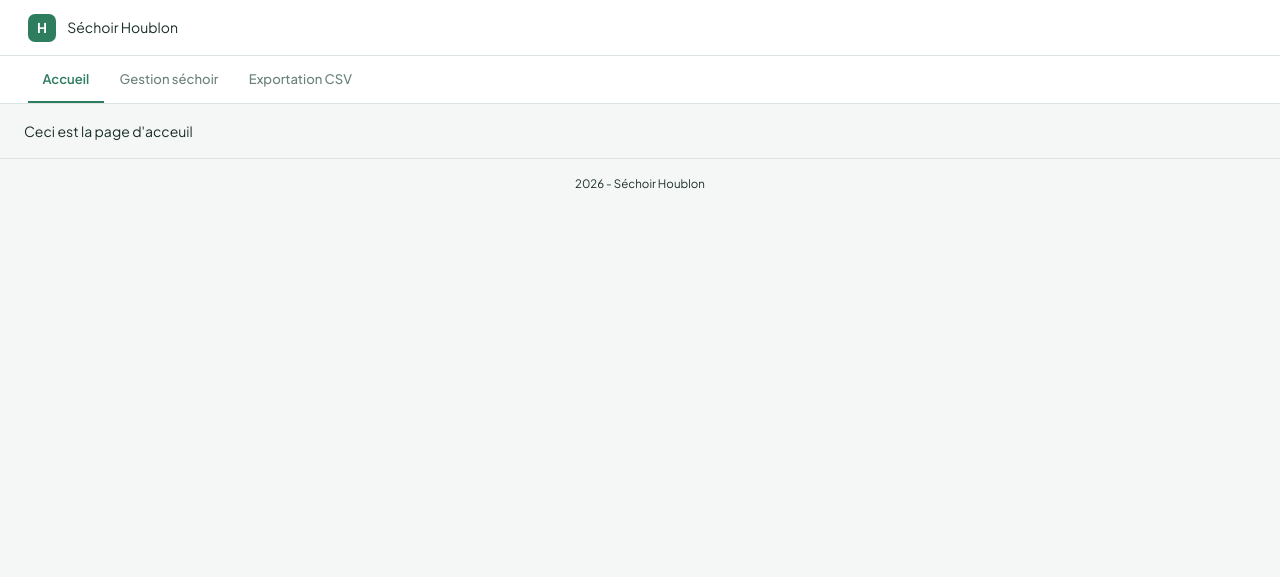
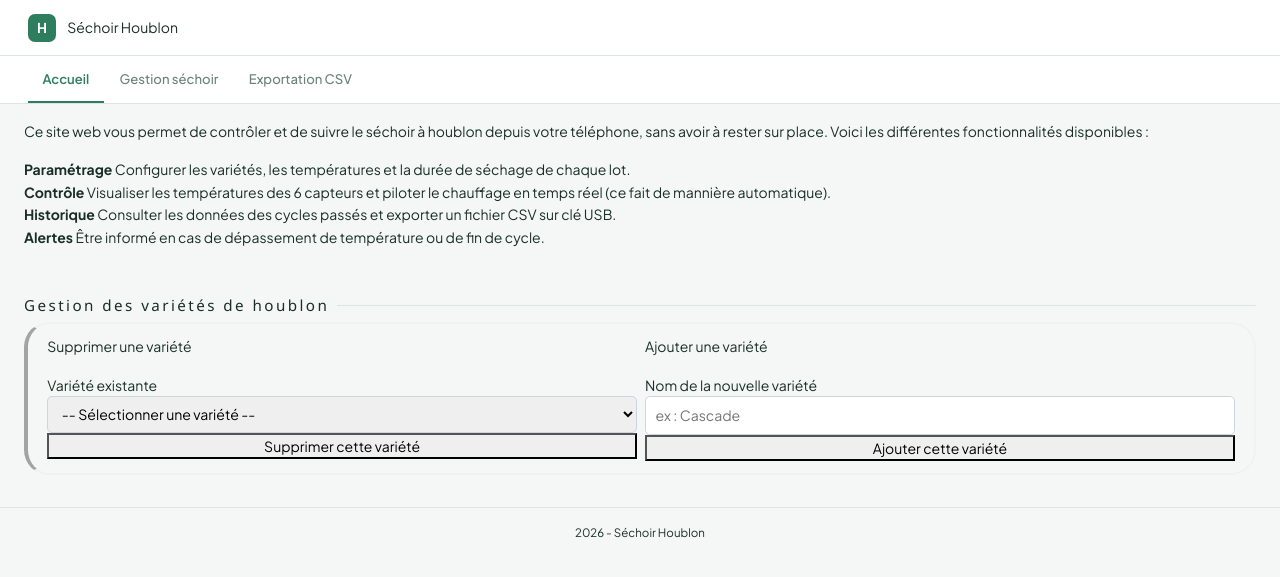
Before and after one commit to Sauvage89/sechoir-houblon, a PHP site: page / in a window 1280 px wide. Shown: the top 577 px of the page. Run offline with PHP 8.4, Linux system fonts and the light colour scheme; data that the repository does not hold is empty.

Commit message:
feat: site web

```diff
--- a/api/lib/bdd.php
+++ b/api/lib/bdd.php
@@ -1,5 +1,5 @@
 <?php
-function	db_connect(): ?PDO
+function db_connect(): ?PDO
 {
 	$host	= "localhost";
 	$dbname	= "base_sechoir";
@@ -24,12 +24,13 @@ function	db_connect(): ?PDO
 	catch (PDOException $e)
 	{
 		die("Erreur connexion BDD : " . $e->getMessage());
+		return (NULL);
 	}
 }
 
-function	db_query(PDO $pdo, string $sql, array $params = []): PDOStatement
+function db_query(PDO $pdo, string $query_sql, array $params = []): PDOStatement
 {
-	$stmt = $pdo->prepare($sql);
+	$stmt = $pdo->prepare($query_sql);
 	$stmt->execute($params);
 	return ($stmt);
 }
--- a/api/query_get_variete.php
+++ b/api/query_get_variete.php
@@ -1,9 +1,11 @@
 <?php
+
 header('Content-Type: application/json');
 
-require_once __DIR__ . "/lib/bdd.php";
+require "lib/bdd.php";
 
-try {
+try
+{
 	$pdo = db_connect();
 
 	$stmt = db_query(
--- a/css/style.css
+++ b/css/style.css
@@ -14,6 +14,14 @@
 @import url("gestion-overlay-content.css");
 
 @import url("export_main.css");
+
+.form-msg {
+	display: block;
+	margin-top: 8px;
+	font-size: 0.9rem;
+	color: #2e7d32;
+	min-height: 20px;
+}
 
 .btn-block {
 	display: flex;
--- /dev/null
+++ b/js/accueil/GestionAPI.js
@@ -0,0 +1,80 @@
+async function supprimerVariete() {
+	console.log("[DEBUG] : into file '/js/accueil/GestionApi.js' : into function : 'supprimerVariete()");
+	console.log("[DEBUG] : l'utilisateur essaye de supprimer une variete.");
+
+	const select = document.getElementById("inputVariete");
+	const msg    = document.getElementById("supprimer-variete-msg");
+	const id_variete = select.value;
+
+	if (!id_variete) {
+		msg.style.color = "red";
+		msg.textContent = "Veuillez sélectionner une variété.";
+		console.log("[DEBUG] : l'utilisateur essaye de supprimer une variete or il n'a pas selectionner de variete.");
+		return;
+	}
+
+	try {
+		const res = await fetch(`../api/query_delete_variete.php?id_variete=${id_variete}`);
+		const data = await res.json();
+
+		if (data.status === "ok") {
+			msg.style.color = "green";
+			msg.textContent = "Variété supprimée avec succès.";
+			get_variete();
+
+		}
+		else {
+			msg.style.color = "red";
+			msg.textContent = "Erreur serveur.";
+
+		}
+
+	}
+	catch (error) {
+
+		console.error(error);
+
+		msg.textContent = "Erreur serveur.";
+
+	}
+}
+
+async function ajouterVariete() {
+	console.log("[DEBUG] : into file '/js/accueil/GestionApi.js' : into function : 'ajouterVariete()'");
+	console.log("[DEBUG] : l'utilisateur essaye d'ajouter une variete.");
+
+	const input = document.getElementById("inputNouvelleVariete");
+	const msg   = document.getElementById("nouvelle-variete-msg");
+	const select = document.getElementById("inputVariete");
+	const nom = input.value.trim();
+
+	if (!nom) {
+		msg.style.color = "red";
+		msg.textContent = "Veuillez entrer un nom de variété.";
+		return;
+	}
+
+	try {
+		const res = await fetch(`../api/query_add_variete.php?nom=${encodeURIComponent(nom)}`);
+		const data = await res.json();
+
+		if (data.status === "ok") {
+			msg.style.color = "green";
+			msg.textContent = "Variété ajoutée avec succès.";
+			get_variete();
+			input.value = "";
+
+		}
+		else {
+			msg.style.color = "red";
+			msg.textContent = "Erreur serveur.";
+		}
+
+	}
+	catch (error) {
+		console.error(error);
+		msg.style.color = "red";
+		msg.textContent = "Erreur serveur.";
+
+	}
+}
--- /dev/null
+++ b/js/accueil/GestionUI.js
@@ -0,0 +1,49 @@
+async function get_variete() {
+
+	const select = document.getElementById("inputVariete");
+
+	if (!select) return;
+
+	try {
+
+		const res = await fetch("../api/query_get_variete.php");
+
+		const data = await res.json();
+
+		if (!Array.isArray(data)) return;
+
+		// Reset complet du select
+		select.innerHTML = `
+			<option value="" disabled selected>
+				-- Sélectionner une variété --
+			</option>
+		`;
+
+		data.forEach(v => {
+
+			const opt = document.createElement("option");
+
+			opt.value = v.id_variete;
+			opt.textContent = v.variete_nom;
+
+			select.appendChild(opt);
+
+		});
+
+	}
+	catch (e) {
+
+		console.error("Erreur chargement variétés", e);
+
+	}
+}
+
+function removeSpanSupprimerVariete() {
+	const msg = document.getElementById("supprimer-variete-msg");
+	msg.textContent = "";
+}
+
+function removeSpanNouvelleVariete() {
+	const msg = document.getElementById("nouvelle-variete-msg");
+	msg.textContent = "";
+}
--- /dev/null
+++ b/js/accueil/index.js
@@ -0,0 +1,3 @@
+document.addEventListener("DOMContentLoaded", () => {
+    get_variete();
+});
--- a/site/accueil.php
+++ b/site/accueil.php
@@ -1 +1,71 @@
-Ceci est la page d'acceuil
+<!-- Bloc d'introduction -->
+<div class="intro-box">
+  <p>Ce site web vous permet de contrôler et de suivre le séchoir à houblon depuis votre téléphone, sans avoir à rester sur place. Voici les différentes fonctionnalités disponibles :</p>
+  <div class="nav-cards">
+    <div class="nav-card">
+      <i class="ti ti-settings"></i>
+      <strong>Paramétrage</strong>
+      <span>Configurer les variétés, les températures et la durée de séchage de chaque lot.</span>
+    </div>
+    <div class="nav-card">
+      <i class="ti ti-temperature"></i>
+      <strong>Contrôle</strong>
+      <span>Visualiser les températures des 6 capteurs et piloter le chauffage en temps réel (ce fait de mannière automatique).</span>
+    </div>
+    <div class="nav-card">
+      <i class="ti ti-chart-line"></i>
+      <strong>Historique</strong>
+      <span>Consulter les données des cycles passés et exporter un fichier CSV sur clé USB.</span>
+    </div>
+    <div class="nav-card">
+      <i class="ti ti-bell"></i>
+      <strong>Alertes</strong>
+      <span>Être informé en cas de dépassement de température ou de fin de cycle.</span>
+    </div>
+  </div>
+</div>
+
+<!-- Section gestion des variétés -->
+<section class="mb-3 mt-5">
+  <h2 class="section-title">Gestion des variétés de houblon</h2>
+  <div class="floor-card">
+    <div class="row g-2">
+
+      <!-- Colonne gauche : supprimer -->
+      <div class="col-12 col-md-6 form-group">
+        <p class="col-label">Supprimer une variété</p>
+        <label>Variété existante</label>
+        <select id="inputVariete" name="variete" onclick="removeSpanSupprimerVariete()" required>
+          <option value="" disabled selected>
+            -- Sélectionner une variété --
+          </option>
+        </select>
+        <span id="supprimer-variete-msg"></span>
+        <div class="btn-row">
+          <button type="button" onclick="supprimerVariete()">
+            Supprimer cette variété
+          </button>
+        </div>
+      </div>
+
+      <!-- Colonne droite : ajouter -->
+      <div class="col-12 col-md-6 form-group">
+        <p class="col-label">Ajouter une variété</p>
+        <label>Nom de la nouvelle variété</label>
+        <input id="inputNouvelleVariete" type="text" onclick="removeSpanNouvelleVariete()" placeholder="ex : Cascade" />
+        <span id="nouvelle-variete-msg"></span>
+        <div class="btn-row">
+          <button type="button" onclick="ajouterVariete()">
+            <i class="ti ti-plus"></i>
+            Ajouter cette variété
+          </button>
+        </div>
+      </div>
+
+    </div>
+  </div>
+</section>
+
+<script src="/../js/accueil/GestionAPI.js" defer></script>
+<script src="/../js/accueil/GestionUI.js" defer></script>
+<script src="/../js/accueil/index.js" defer></script>
--- a/site/gestion_sechoir_overlay.php
+++ b/site/gestion_sechoir_overlay.php
@@ -40,7 +40,7 @@ error_reporting(E_ALL);
         <div class="field">
           <label>Temps de séchage voulue</label>
           <div id="remplissage-control">
-            <input id="temps-theorique" placeholder="hh:mm (01:30 ou 02:00)">
+            <input id="temps-theorique" placeholder="hh:mm (01:30)">
             <button type="button" onclick="ajustTime(-10)">−</button>
             <button type="button" onclick="ajustTime(+10)">+</button>
           </div>
@@ -61,7 +61,6 @@ error_reporting(E_ALL);
   </div>
 </div>
 
-
 <script src="/../js/gestionSechoirOverlay/GestionAPI.js" defer></script>
 <script src="/../js/gestionSechoirOverlay/GestionUI.js" defer></script>
 <script src="/../js/gestionSechoirOverlay/GestionUTILS.js" defer></script>
```
Also changed, not shown: api/query_add_variete.php (added, +43 -0 lines), api/query_delete_variete.php (added, +33 -0 lines), js/gestionSechoirOverlay/GestionUI.js (+0 -29 lines), js/gestionSechoirOverlay/GestionUTILS.js (+30 -0 lines), js/accueil/GestionSTATE.js (added), js/accueil/GestionUTILS.js (added).
